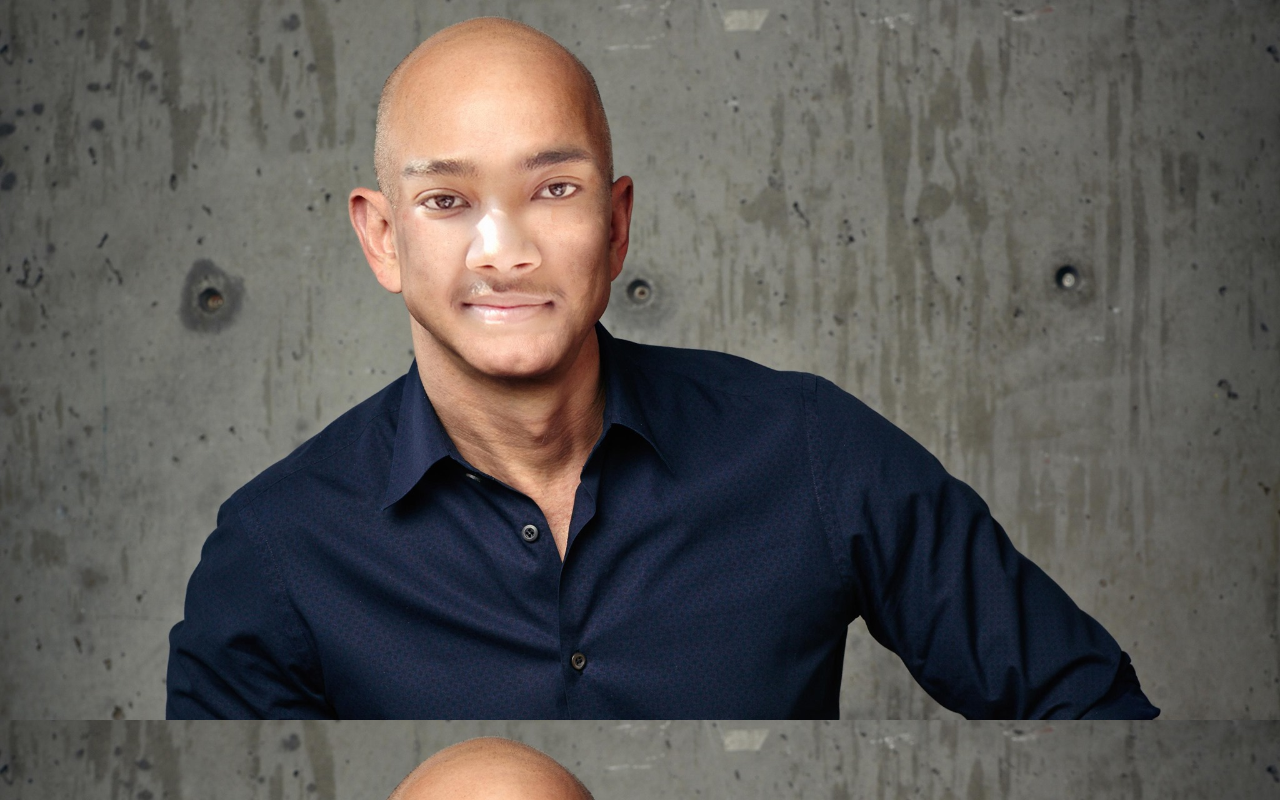
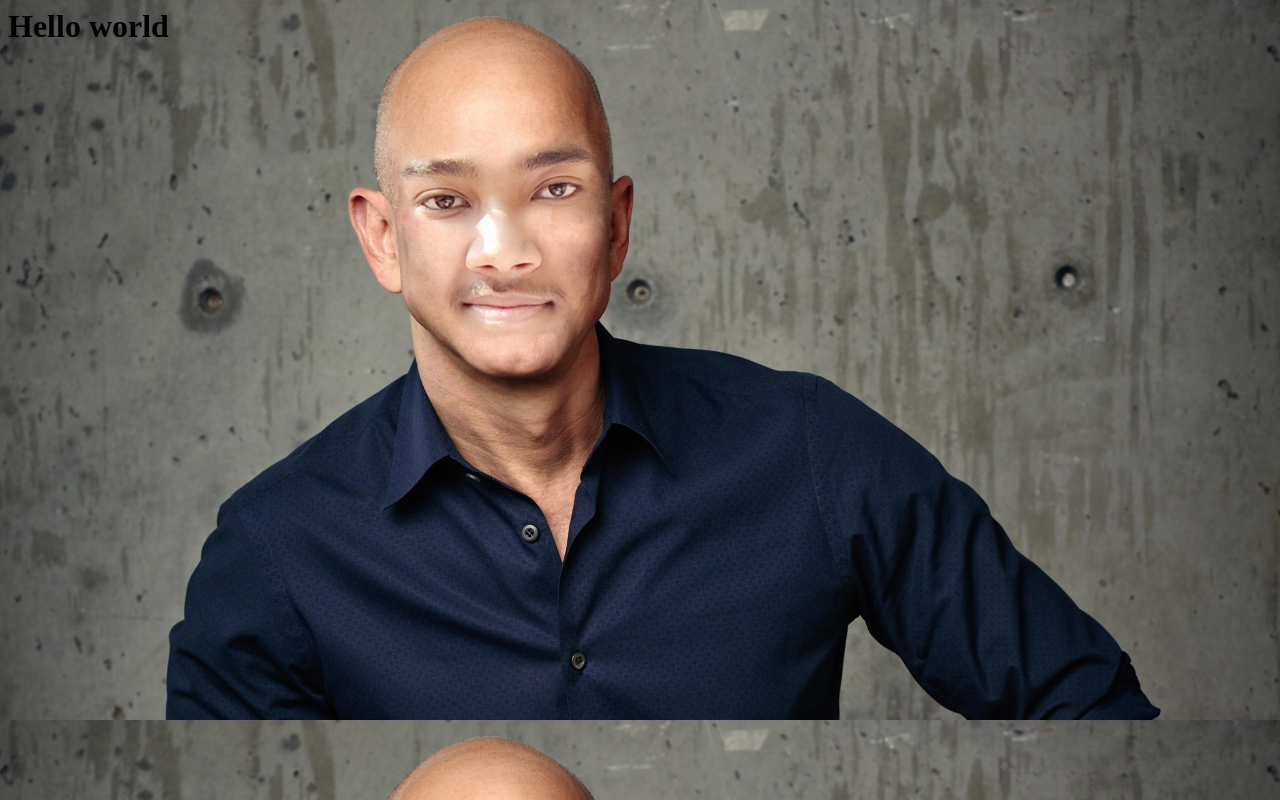
Before and after one commit to haxor-dot/samibezoz, a plain HTML site: page index.html in a window 1280 px wide. Drawn offline with Linux system fonts and the light colour scheme.

Commit message:
Update index.html

```diff
--- a/index.html
+++ b/index.html
@@ -6,7 +6,7 @@
 
 <body>
 
-
+    <div><b><h1>Hello world</h1></b> </div>
 
 </body>
 </html>
```
